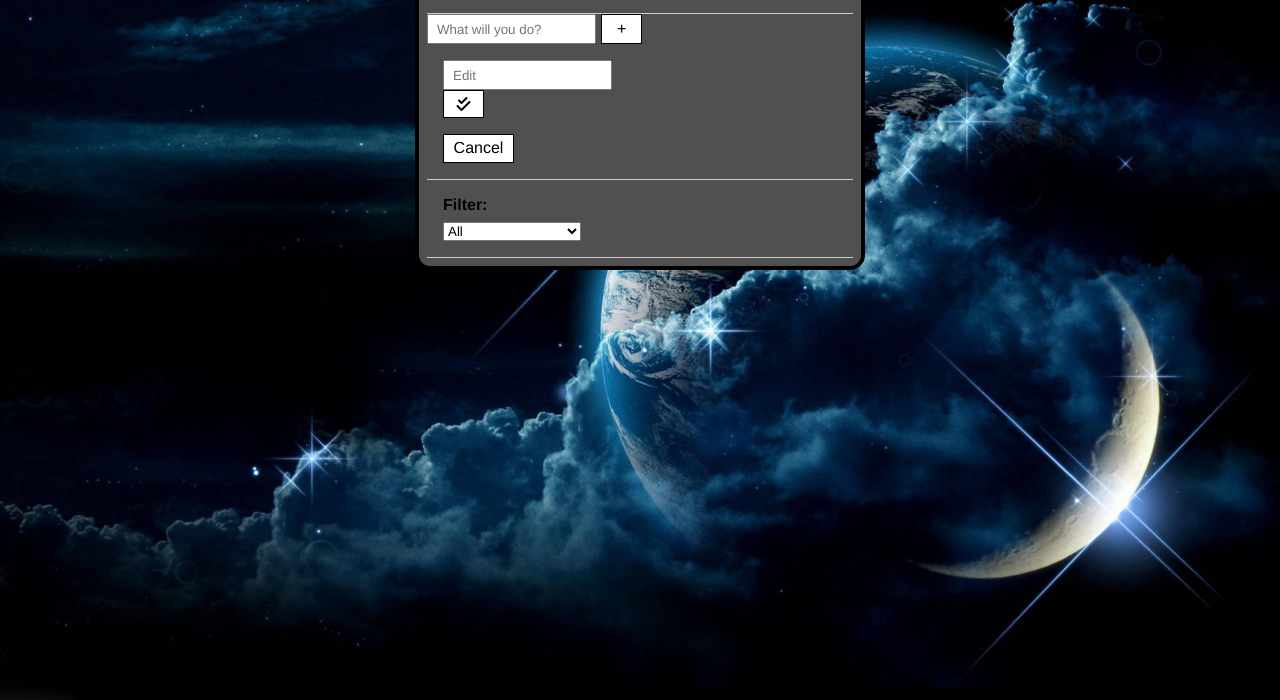
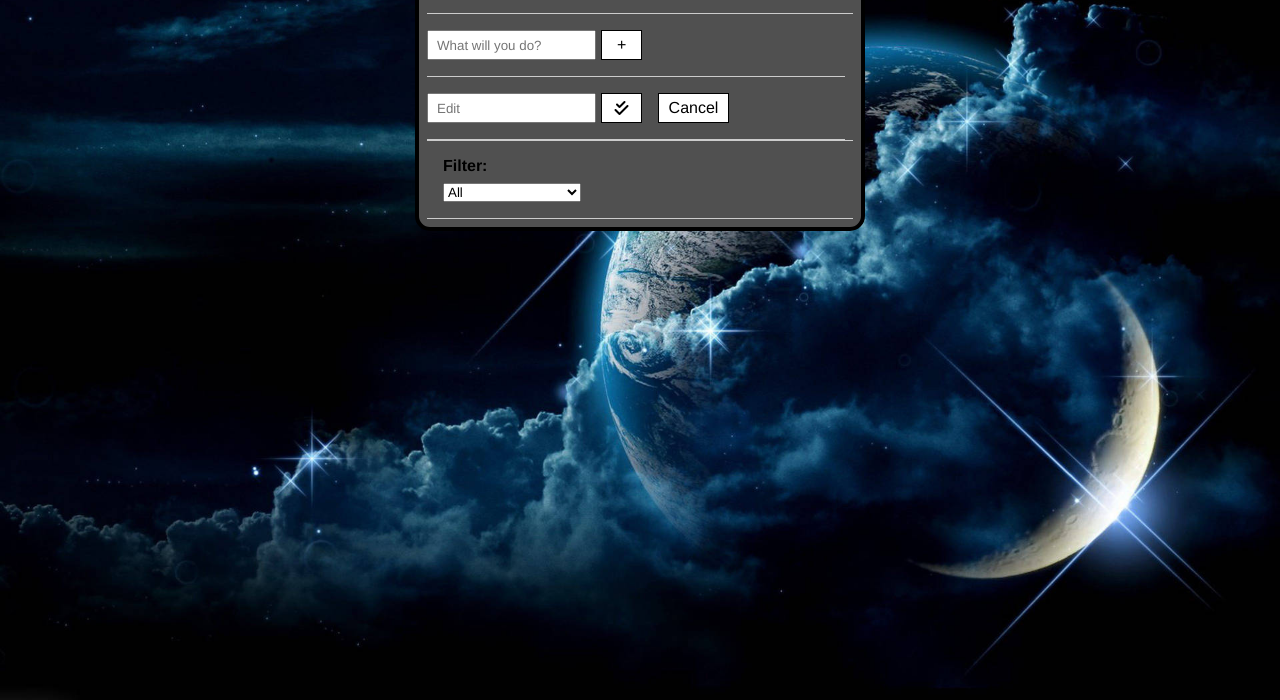
Before and after one commit to andreheller87/Project-ToDoJs, a plain HTML site: page Project-ToDo/index.html in a window 1280 px wide. Shown: the part 100-800 px from the top of the page. Drawn offline with Linux system fonts and the light colour scheme.

Commit message:
UpdateColor

```diff
--- a/Project-ToDo/css/style.css
+++ b/Project-ToDo/css/style.css
@@ -79,35 +79,29 @@ button i {
 
 /*to do form*/
 
-#todo-form{
+#todo-form, .cont-edit{
     display: flex;
+    margin-top: 1em;
+    margin-right: 0.5em;
+    border-bottom: 1px solid #ccc;
+    padding-bottom: 1em;
 
 }
 
 #edit-form{
-    padding: 1rem;
-    border-bottom: 1px solid #ccc;
-}
 
-
-#todo-form p, #edit-form p{
-   margin-bottom: .5rem;
-   font-weight: bold;
+ border-bottom: 1px solid #ccc;
 }
 
 .form-control{
     display: flex;
 }
 
-
-
-.form-control input{
+.form-control input, .cont-edit input {
     margin-right: .3rem;
 }
 
-#cancel-edit-btn{
-margin-top: 1rem;
-}
+
 
 /*to do toolbar*/
 #toolbar{
@@ -156,7 +150,7 @@ margin-top: 1rem;
 }
 
 .done{
-    background-color: #395169;
+    background-color: #032e5a;
 }
 .done h3{
     color:#fff;
--- a/Project-ToDo/index.html
+++ b/Project-ToDo/index.html
@@ -34,15 +34,14 @@
         </form>
 
         <form id="edit-form"  classe="hide form-control">
-            <div>
+            <div class="cont-edit">
                 <input type="text" id="edit-input" class="input" placeholder="Edit">
                 <button type="submit">
                     <i class="fa-solid fa-check-double"> </i>
                 </button>
-            </div>
-            <div>
                 <button id="cancel-edit-btn">Cancel</button>
             </div>
+
         </form>
 
         <div id="toolbar">
--- a/Project-ToDo/js/scripts.js
+++ b/Project-ToDo/js/scripts.js
@@ -38,9 +38,6 @@ const saveToLocalStorage = () => {
 const saveTodo = (text) =>{
     const todo = document.createElement("div")
     todo.classList.add("todo")
-
-
-
 
 
     const todoTitle = document.createElement("h3")
```
